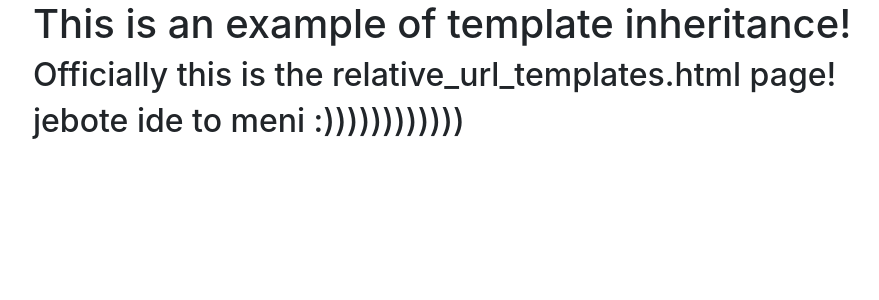
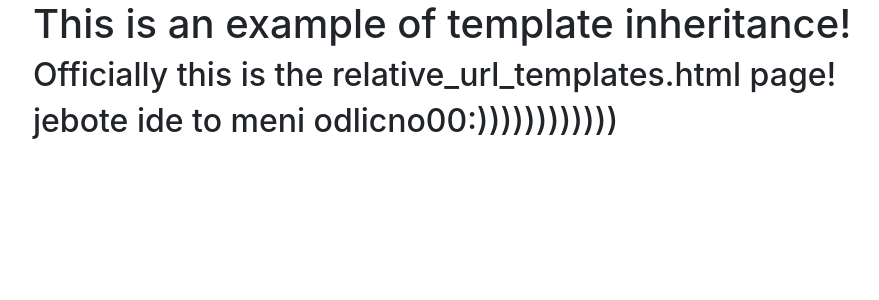
Before and after one commit to asmoljo/lrn_tmp, a Django app: page /basic_app/relative/ in a window 1280 px wide. Shown: the part 56-356 px from the top of the page, without its empty margins (52-931 px from the left). Run offline with Django 3.2, Linux system fonts and the light colour scheme; some libraries are stand-ins or nearby versions.

Commit message:
treci commit od kuce

```diff
--- a/learning_templates/basic_app/templates/basic_app/relative_url_templates.html
+++ b/learning_templates/basic_app/templates/basic_app/relative_url_templates.html
@@ -3,5 +3,5 @@
     {% block body_block %}
     <h1>This is an example of template inheritance!</h1>
     <h2>Officially this is the relative_url_templates.html page!</h2>
-    <h2>jebote ide to meni :))))))))))))</h2>
+    <h2>jebote ide to meni odlicno00:))))))))))))</h2>
     {% endblock %}
```
